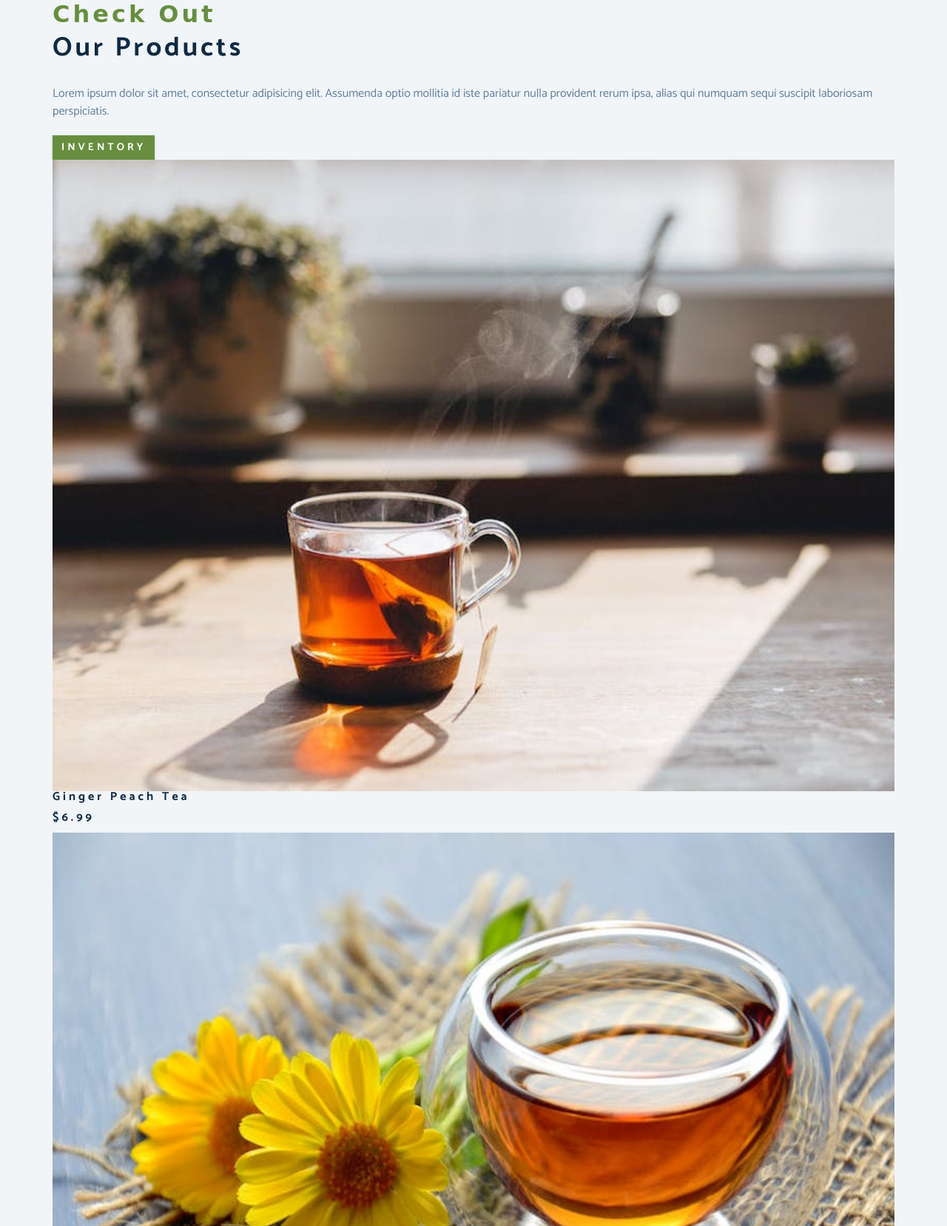
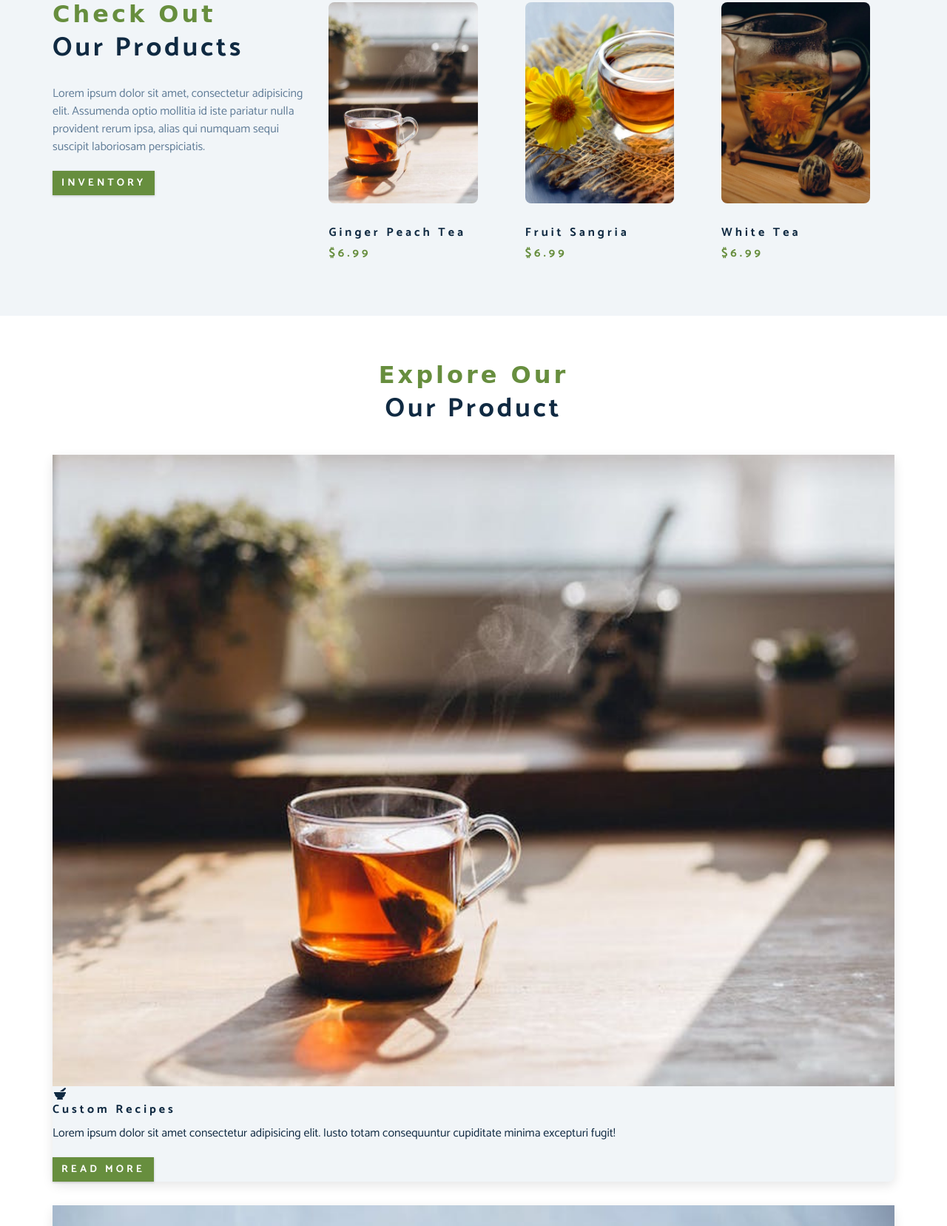
Before and after one commit to dncode-w2/project-tea-float, a plain HTML site: page index.html in a window 1280 px wide. Shown: the part 1622-3280 px from the top of the page at 74% size. Drawn offline with Linux system fonts and the light colour scheme; a web font is replaced by a local one.

Commit message:
process to services

```diff
--- a/css/styles.css
+++ b/css/styles.css
@@ -433,4 +433,113 @@ its same with here*/
 /* and change color product-text */
 .product-text {
   color: var(--clr-gray-5);
+  /* same with .about-text */
+  max-width: 26rem; /*416px */
 }
+
+/* here add margin-bottom
+for each class product
+cz product still haven't space with product-1,2...
+*/
+.product {
+  margin-bottom: 2rem;
+}
+/* add radius on img and height, and
+margin-bottom */
+.product-image {
+  border-radius: var(--radius);
+  margin-bottom: 2rem;
+  height: 17rem; /*272px*/
+  object-fit: cover;
+}
+
+.product-price {
+  color: var(--clr-primary);
+}
+
+/* add media query for float
+create 2 coloumn for 768px up
+*/
+@media screen and (min-width: 768px) {
+  .product {
+    float: left;
+    width: 50%;
+    /* add padding-right for space
+    between images */
+    padding-right: 2rem;
+  }
+}
+
+/* create 3 coloumn for 992px up */
+@media screen and (min-width: 992px) {
+  .product {
+    width: 33.3%;
+  }
+}
+
+/* create 2 column with
+product-inventory on right from product-info  */
+@media screen and (min-width: 1200px) {
+  .product-info {
+    float: left;
+    width: 30%;
+  }
+  .product-inventory {
+    float: right;
+    width: 70%;
+  }
+
+  /* here add padding lr:2rem
+  cz
+  */
+  .product {
+    margin-bottom: 0;
+    padding: 0 2rem;
+  }
+}
+
+/* add product-info
+for padding top:bottom
+*/
+.product-info .btn {
+  margin-bottom: 2rem;
+}
+
+/*
+===================
+ Services
+===================
+*/
+
+/* add margin-top for services-title
+for space between product */
+.services-title {
+  margin-top: 4rem;
+  /* add -4 rem for not space
+  cz before on section center use 4rem for top/bottom
+  */
+  margin-bottom: -4rem;
+  text-align: center;
+}
+
+/* add margin top:bottom
+for service card for space between title
+and add other properties
+*/
+.service-card {
+  margin: 2rem 0;
+  /* add background for each service card */
+  background: var(--clr-gray-10);
+  border-radius: var(--radius);
+  box-shadow: 0 5px 15px rgba(0, 0, 0, 0.1);
+  /* if click will smooth
+  for smooth use transition */
+  transition: var(--transition);
+}
+
+/* add hover for effect animation */
+.service-card:hover {
+  /* add scale for images */
+  transform: scale(1.05);
+  box-shadow: 0 5px 15px rgba(0, 0, 0, 0.2);
+}
--- a/index.html
+++ b/index.html
@@ -138,7 +138,7 @@
         </article>
 
         <!-- products-inventory -->
-        <article class="products-inventory clearfix">
+        <article class="product-inventory clearfix">
           <!-- single product 1-->
           <div class="product">
             <img
@@ -171,9 +171,103 @@
             <h4 class="product-title">white tea</h4>
             <h4 class="product-price">$6.99</h4>
           </div>
+
           <!-- end of single product -->
         </article>
       </div>
     </section>
+
+    <!-- services -->
+    <section class="services">
+      <!-- section-title -->
+      <div class="section-title services-title">
+        <h3>explore our</h3>
+        <h2>our product</h2>
+      </div>
+      <!-- end of section title -->
+      <div class="section-center clearfix">
+        <!-- single card -->
+        <article class="service-card">
+          <!-- image-container -->
+          <div class="service-img-container">
+            <!-- img -->
+            <img
+              src="./images/product-1.jpeg"
+              alt="single service"
+              class="service-img"
+            />
+            <!-- service icon -->
+            <span class="service-icon">
+              <i class="fas fa-mortar-pestle fa-fw"></i>
+            </span>
+          </div>
+          <!-- service-info -->
+          <div class="service-info">
+            <h4>custom recipes</h4>
+            <p>
+              Lorem ipsum dolor sit amet consectetur adipisicing elit. Iusto
+              totam consequuntur cupiditate minima excepturi fugit!
+            </p>
+            <a href="products.html" class="btn service-btn">read more</a>
+          </div>
+        </article>
+        <!-- end of single-card -->
+
+        <!-- single card -->
+        <article class="service-card">
+          <!-- image-container -->
+          <div class="service-img-container">
+            <!-- img -->
+            <img
+              src="./images/product-2.jpeg"
+              alt="single service"
+              class="service-img"
+            />
+            <!-- service icon -->
+            <span class="service-icon">
+              <i class="fas fa-home fa-fw"></i>
+            </span>
+          </div>
+          <!-- service-info -->
+          <div class="service-info">
+            <h4>home delivery</h4>
+            <p>
+              Lorem ipsum dolor sit amet consectetur adipisicing elit. Iusto
+              totam consequuntur cupiditate minima excepturi fugit!
+            </p>
+            <a href="products.html" class="btn service-btn">read more</a>
+          </div>
+        </article>
+        <!-- end of single-card -->
+
+        <!-- single card  3 -->
+        <article class="service-card">
+          <!-- image-container -->
+          <div class="service-img-container">
+            <!-- img -->
+            <img
+              src="./images/product-3.jpeg"
+              alt="single service"
+              class="service-img"
+            />
+            <!-- service icon -->
+            <span class="service-icon">
+              <i class="fas fa-mug-hot fa-fw"></i>
+            </span>
+          </div>
+          <!-- service-info -->
+          <div class="service-info">
+            <h4>tea aging</h4>
+            <p>
+              Lorem ipsum dolor sit amet consectetur adipisicing elit. Iusto
+              totam consequuntur cupiditate minima excepturi fugit!
+            </p>
+            <a href="products.html" class="btn service-btn">read more</a>
+          </div>
+        </article>
+        <!-- end of single-card -->
+      </div>
+    </section>
+    <!-- end of services -->
   </body>
 </html>
```
